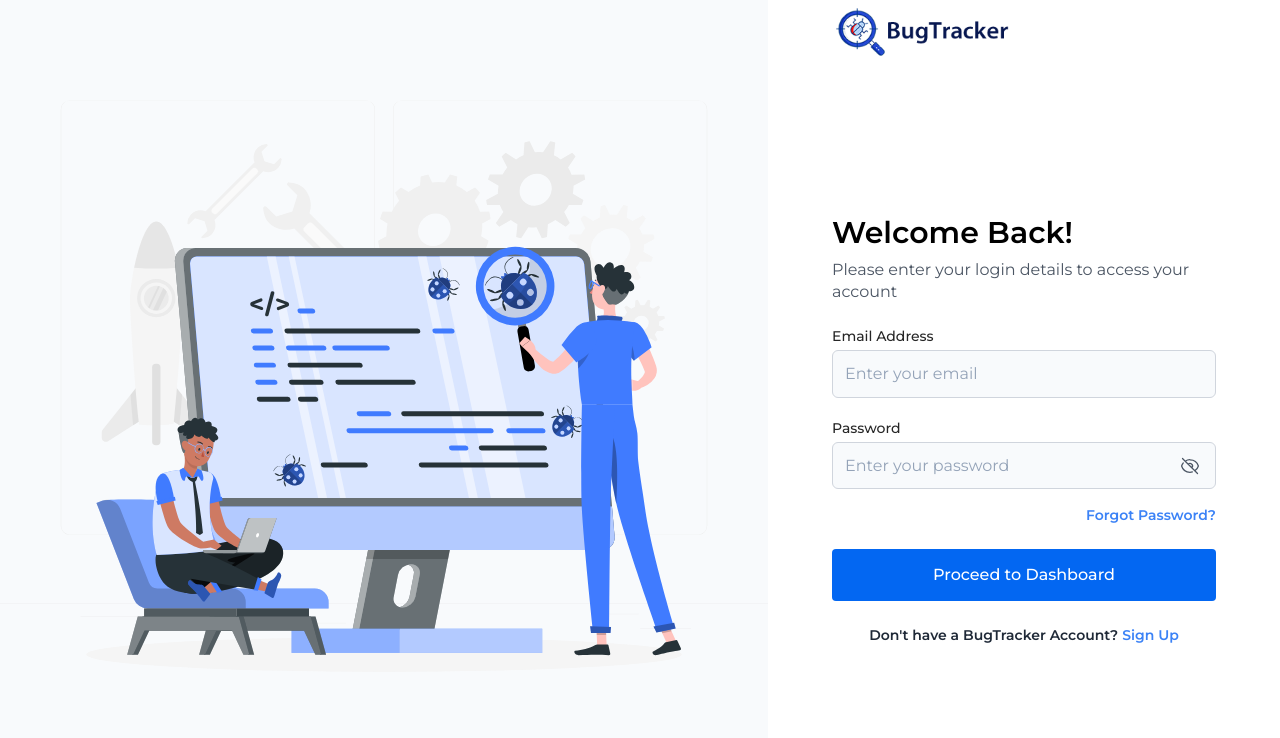
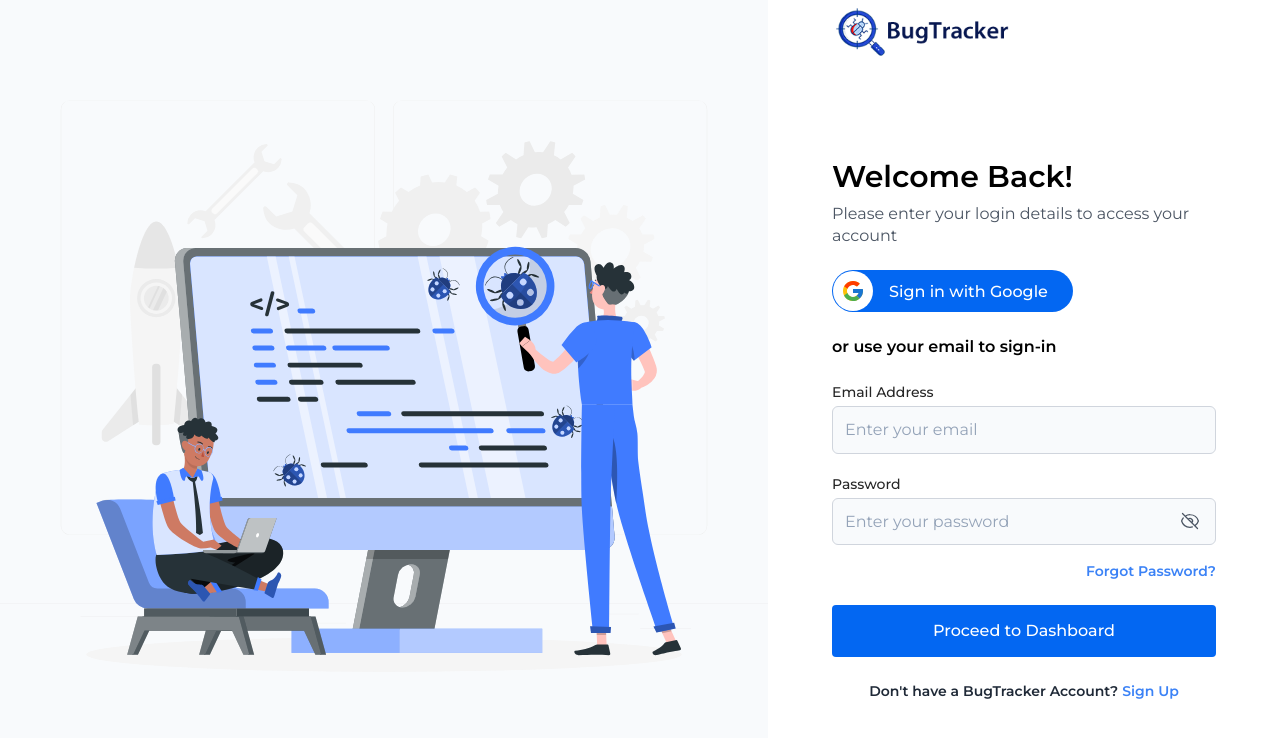
Before and after one commit to Tnaike/bug-tracker, a Next.js app: page /signin in a window 1280 px wide. Shown: the top 738 px of the page. Built offline with nearby package versions, Linux system fonts and the light colour scheme.

Commit message:
Complete google authentication implementation

```diff
--- a/src/app/(auth)/(user)/dashboard/page.tsx
+++ b/src/app/(auth)/(user)/dashboard/page.tsx
@@ -1,18 +1,22 @@
+import { authOptions } from '@/lib/auth';
 import Button from '@/shared/components/Button';
 import DashboardCardItem from '@/shared/components/DashboardCard/DashboardCardItem';
+import { getServerSession } from 'next-auth';
 import Image from 'next/image';
 import addIcon from '/public/images/add-icon.svg';
 import closedIcon from '/public/images/closed-issue.svg';
+import newIcon from '/public/images/new-issue.svg';
 import progressIcon from '/public/images/progress-check.svg';
-import newIcon from '/public/images/new-issue.svg';
 import tagIcon from '/public/images/tag-icon.svg';
 
 const DashboardPage = async () => {
+  const session = await getServerSession(authOptions);
+
   return (
     <>
       <div className="flex max-sm:flex-col sm:items-center sm:justify-between pt-4 gap-2">
         <div className="flex flex-col">
-          <h2 className="text-md font-semibold">Welcome, Tommy 🎉</h2>
+          <h2 className="text-md font-semibold">Welcome, {session?.user?.name.split(' ')[0]} 🎉</h2>
           <p className="flex text-xs text-slate-600">Manage your bugs, track progress, and collaborate.</p>
         </div>
         <Button
@@ -20,7 +24,7 @@ const DashboardPage = async () => {
           label="New Issue"
           variant="primary"
           size="small"
-          className='max-sm:w-full'
+          className="max-sm:w-full"
           svgIcon={<Image src={addIcon} width={12} height={12} alt="bell-icon" priority className="mr-1.5" />}
         />
       </div>
--- a/src/app/(root)/(authentication)/signin/page.tsx
+++ b/src/app/(root)/(authentication)/signin/page.tsx
@@ -1,5 +1,6 @@
 import ROUTE from '@/app/routes';
 import AuthSectionHeader from '@/shared/components/AuthSectionHeader';
+import GoogleSignInButton from '@/shared/components/GoogleSignInButton';
 import SignInForm from '@/shared/components/SignInForm';
 import Link from 'next/link';
 
@@ -7,6 +8,10 @@ const SignIn = () => {
   return (
     <div>
       <AuthSectionHeader title="Welcome Back!" subtitle="Please enter your login details to access your account" />
+      <div className="flex my-4">
+        <GoogleSignInButton />
+      </div>
+      <p className="flex my-6 font-semibold">or use your email to sign-in</p>
       <div>
         <SignInForm />
       </div>
--- a/src/lib/auth.ts
+++ b/src/lib/auth.ts
@@ -48,6 +48,7 @@ export const authOptions: NextAuthOptions = {
         return {
           id: existingUser.id,
           email: existingUser.email,
+          name: existingUser.name,
         };
       },
     }),
--- a/src/shared/components/Button/index.tsx
+++ b/src/shared/components/Button/index.tsx
@@ -1,30 +1,22 @@
 'use client';
 
+import Spinner from '@/shared/components/Spinner';
+import { cn } from '@/utils/utilHelper';
+import Link from 'next/link';
 import React from 'react';
 import './Button.css';
-import Link from 'next/link';
-import Spinner from '@/shared/components/Spinner';
-import { cn } from '@/utils/utilHelper';
 
 interface ButtonProps {
   label?: string;
   type?: 'button' | 'submit' | 'reset';
-  variant?:
-    | 'primary'
-    | 'secondary'
-    | 'success'
-    | 'danger'
-    | 'warning'
-    | 'info'
-    | 'transparent'
-    | 'basic';
+  variant?: 'primary' | 'secondary' | 'success' | 'danger' | 'warning' | 'info' | 'transparent' | 'basic';
   size?: 'default' | 'small' | 'medium' | 'large' | 'text';
   height?: string;
   disabled?: boolean;
   isLoading?: boolean;
   loadingIcon?: React.ReactElement;
   svgIcon?: React.ReactElement;
-  onClick?: React.MouseEventHandler<HTMLButtonElement>;
+  onClick?: () => void;
   href?: string;
   className?: string;
 }
@@ -39,19 +31,13 @@ const Button: React.FC<ButtonProps> = ({
   isLoading = false,
   loadingIcon = <Spinner />,
   svgIcon,
-  onClick = () => {},
+  onClick,
   href,
   className,
 }) => {
   if (href) {
     return (
-      <Link
-        href={href}
-        className={cn(
-          `button btn-${variant} btn-${size} h-${height}`,
-          className
-        )}
-      >
+      <Link href={href} className={cn(`button btn-${variant} btn-${size} h-${height}`, className)}>
         {label}
       </Link>
     );
--- /dev/null
+++ b/src/shared/components/GoogleSignInButton/index.tsx
@@ -0,0 +1,29 @@
+'use client';
+
+import ROUTE from '@/app/routes';
+import Button from '@/shared/components/Button';
+import { signIn } from 'next-auth/react';
+import Image from 'next/image';
+import googleIcon from '/public/images/color-google-icon.svg';
+
+const GoogleSignInButton = () => {
+  const loginWithGoogle = () => {
+    signIn('google', { callbackUrl: ROUTE.dashboard });
+  };
+
+  return (
+    <Button
+      onClick={loginWithGoogle}
+      label="Sign in with Google"
+      size="medium"
+      className='!p-0 !pr-6 !rounded-full'
+      svgIcon={
+        <div className="p-2 bg-white rounded-full mr-4">
+          <Image src={googleIcon} width={24} height={24} alt="google-icon" priority />
+        </div>
+      }
+    />
+  );
+};
+
+export default GoogleSignInButton;
```
Also changed, not shown: src/types/next-auth.d.ts (+9 -1 lines), public/images/color-google-icon.svg (added).
